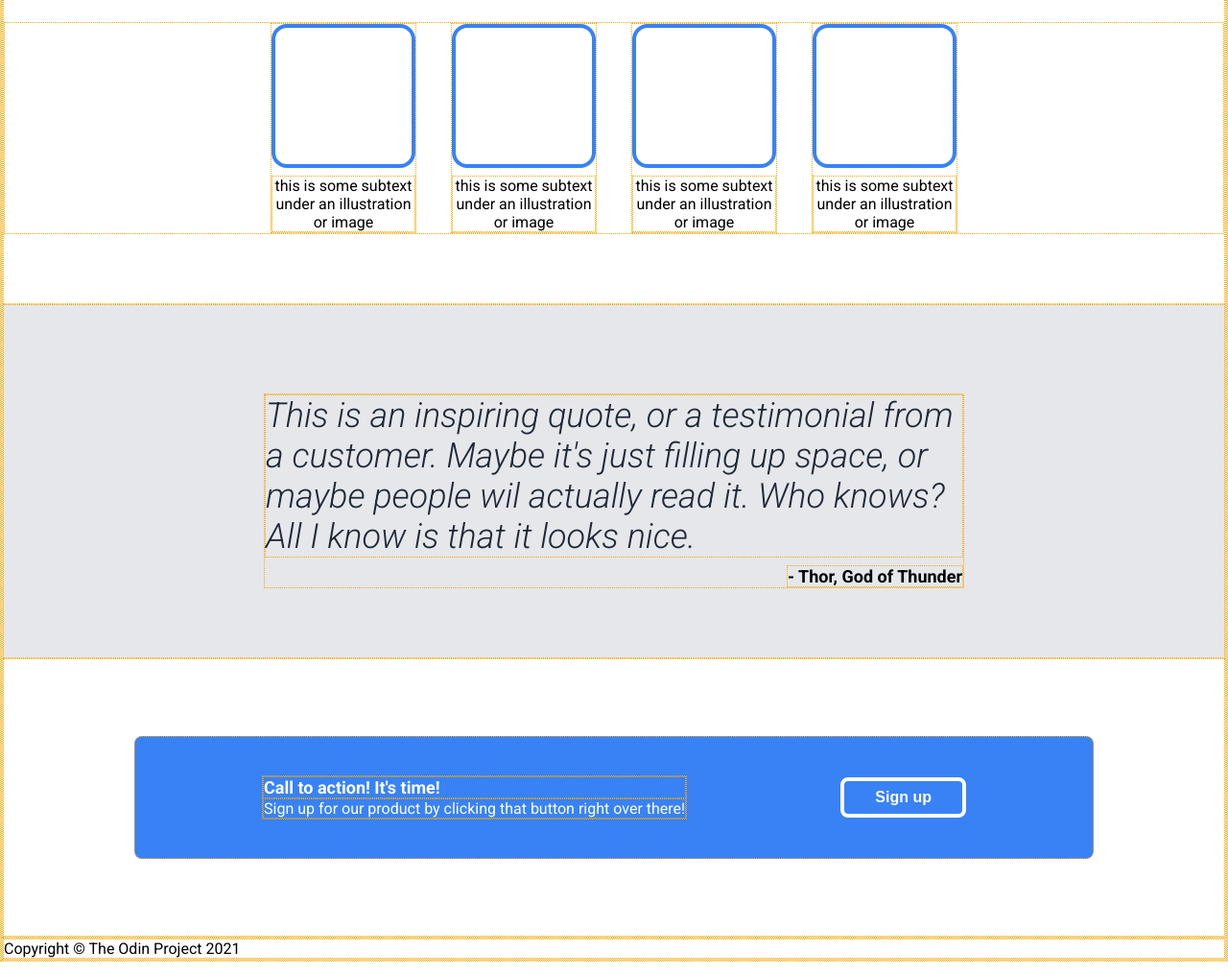
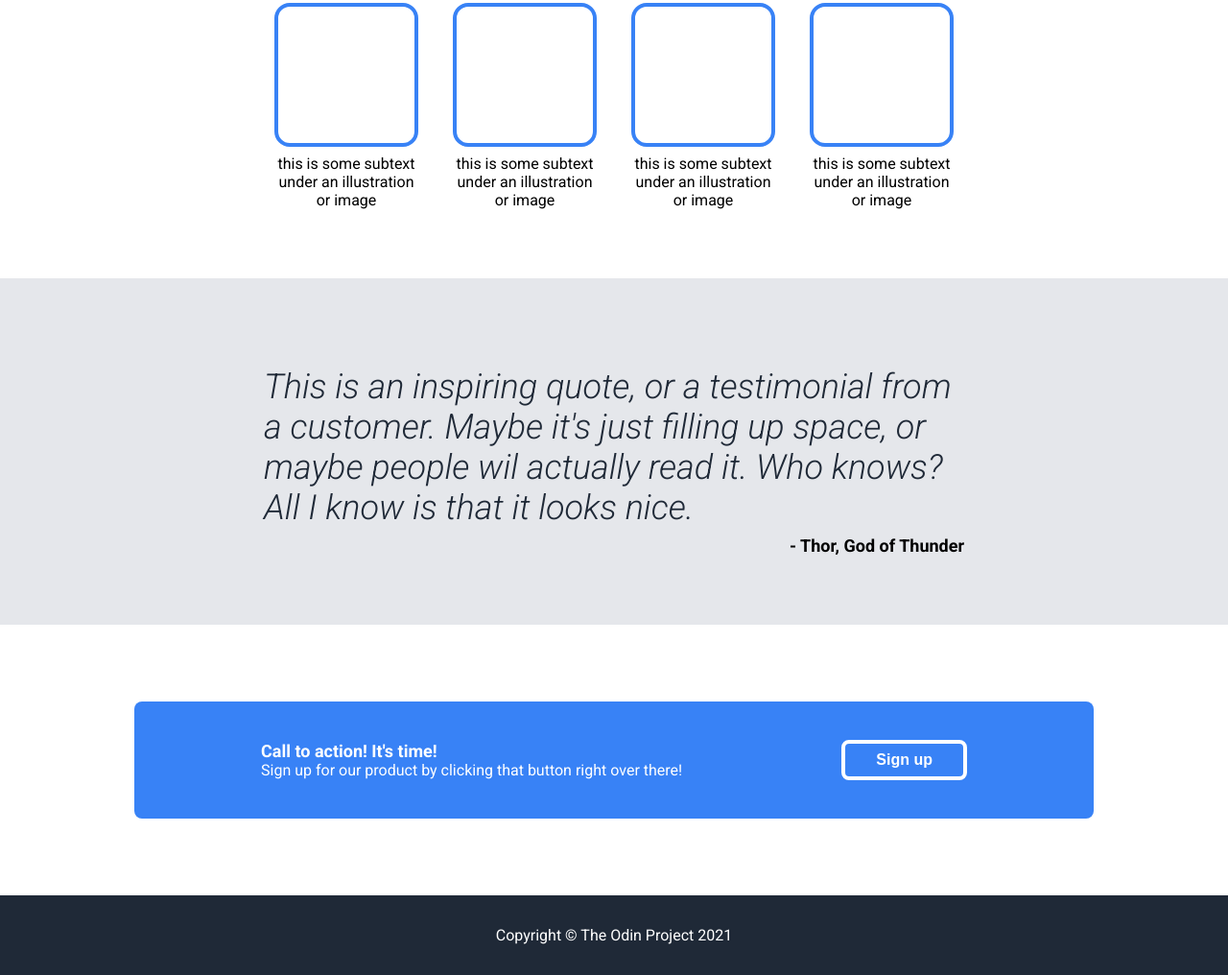
Before and after one commit to Dev-Wasp/odin-landing-page, a plain HTML site: page index.html in a window 1280 px wide. Shown: the part 509-1525 px from the top of the page at 96% size. Drawn offline with Linux system fonts and the light colour scheme.

Commit message:
Add css for the footer section

```diff
--- a/style.css
+++ b/style.css
@@ -8,8 +8,6 @@ body {
   margin: 0;
   padding: 0;
   box-sizing: border-box;
-
-  border: 1px dotted orange;
 }
 
 /* HEADER */
@@ -205,3 +203,14 @@ button {
 
   border: 4px solid #FFF;
 }
+
+/* FOOTER */
+
+.footer {
+  background-color: #1F2937;
+  color: #FFF;
+
+  text-align: center;
+
+  padding: 32px 0;
+}
```
